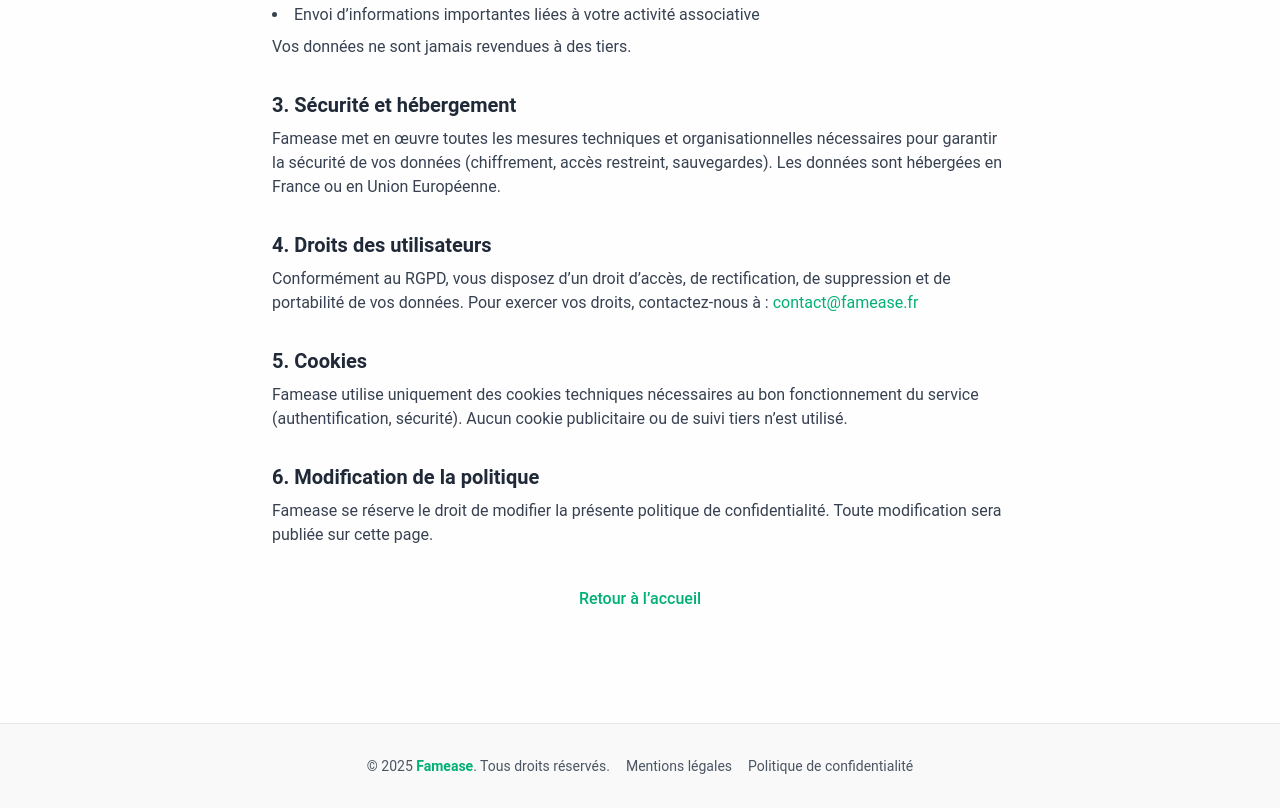
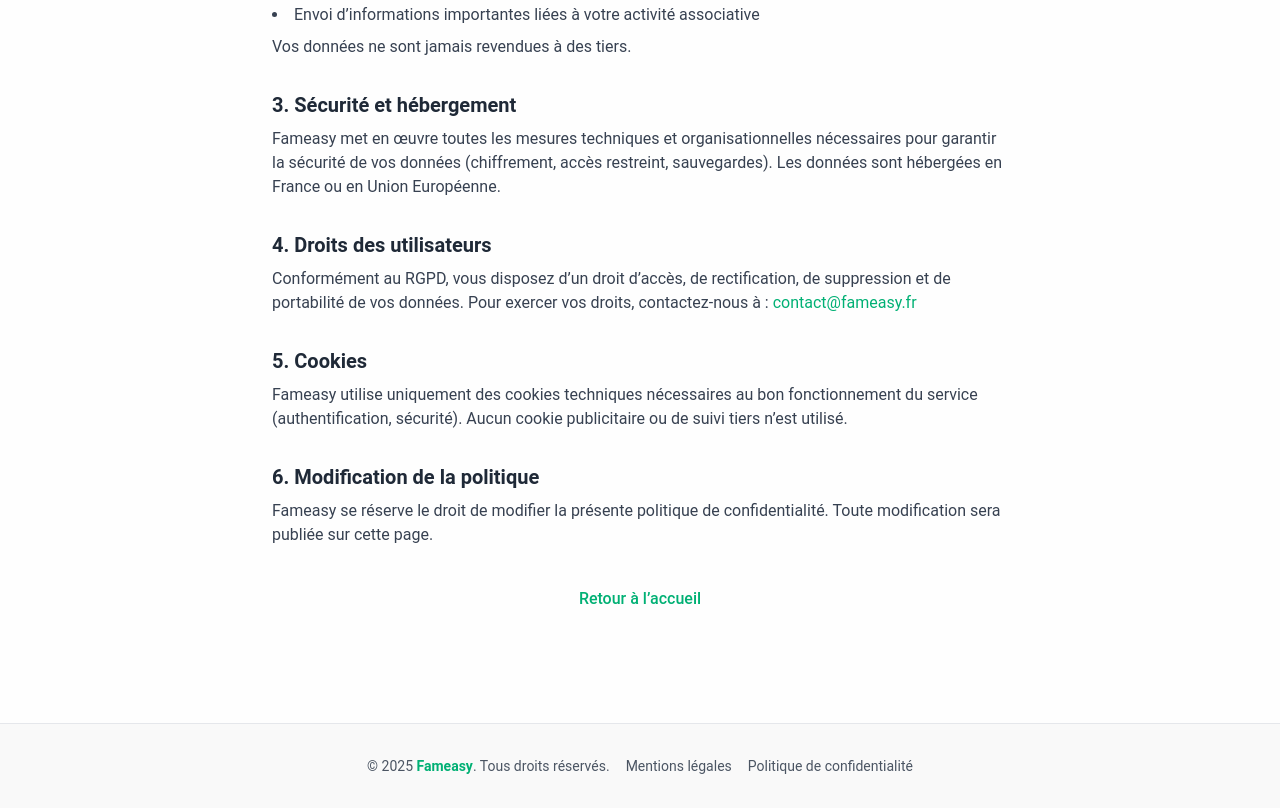
Before and after one commit to fatimaatk/association, a Next.js app: page /politique-confidentialite in a window 1280 px wide. Shown: the part 521-1329 px from the top of the page. Built offline with nearby package versions, Linux system fonts and the light colour scheme.

Commit message:
changement nom

```diff
--- a/app/component/home/ProcessSwiper.tsx
+++ b/app/component/home/ProcessSwiper.tsx
@@ -19,7 +19,7 @@ export default function ProcessSwiper() {
     <section className="w-full bg-[#f9f9f9] py-20 px-4">
       <div className="max-w-6xl mx-auto text-center">
         <h2 className="text-3xl sm:text-4xl font-bold text-[#004d3b] mb-4">
-          Découvrez Famease en 5 étapes
+          Découvrez Fameasy en 5 étapes
         </h2>
 
         <Swiper
--- a/app/component/layout/PublicLayout.tsx
+++ b/app/component/layout/PublicLayout.tsx
@@ -33,7 +33,7 @@ export default function PublicLayout({
       <header className="w-full fixed shadow-sm border-b border-gray-100 bg-white z-50">
         <div className="max-w-7xl mx-auto flex justify-between items-center px-4 py-4">
           <Link href="/" className="flex flex-col pt-2">
-            <Image alt="logo" src={"/FamEase.svg"} width={150} height={50} />
+            <Image alt="logo" src={"/FamEasy.svg"} width={150} height={50} />
             <h1 className="text-gray-500 text-sm mt-2">Gérer. Suivre. Simplifier.</h1>
           </Link>
 
@@ -105,7 +105,7 @@ export default function PublicLayout({
                 </button>
                 <div>
 
-                  <Image alt="logo" src={"/FamEase.svg"} width={150} height={50} />
+                  <Image alt="logo" src={"/FamEasy.svg"} width={150} height={50} />
                   <h1 className="text-gray-500 text-sm mt-2">Gérer. Suivre. Simplifier.</h1>
                 </div>
               </div>
@@ -188,7 +188,7 @@ export default function PublicLayout({
       <footer className="w-full bg-[#f9f9f9] border-t border-gray-200 py-8 px-4 mt-12">
         <div className="max-w-7xl mx-auto flex flex-col sm:flex-row justify-center items-center gap-4 text-sm text-gray-600">
           <div className="flex flex-col sm:flex-row items-center gap-4">
-            <span>© {new Date().getFullYear()} <span className="font-semibold text-[#00B074]">Famease</span>. Tous droits réservés.</span>
+            <span>© {new Date().getFullYear()} <span className="font-semibold text-[#00B074]">Fameasy</span>. Tous droits réservés.</span>
             <div className="flex gap-4">
               <Link href="/mentions-legales" className="hover:text-[#00B074] transition">Mentions légales</Link>
               <Link href="/politique-confidentialite" className="hover:text-[#00B074] transition">Politique de confidentialité</Link>
--- a/app/component/layout/SideBar.tsx
+++ b/app/component/layout/SideBar.tsx
@@ -46,7 +46,7 @@ const Sidebar = () => {
       {/* Mobile Top Bar with fixed logo and burger */}
       <div className="fixed top-0 left-0 w-full bg-white shadow-md z-50 flex items-center justify-between px-4 py-2 md:hidden">
         <Link href="/" className="flex items-center space-x-2">
-          <Image alt="logo" src="/FamEase.svg" width={120} height={40} />
+          <Image alt="logo" src="/FamEasy.svg" width={120} height={40} />
         </Link>
         <button
           onClick={() => setIsOpen(!isOpen)}
@@ -71,7 +71,7 @@ const Sidebar = () => {
         {/* Logo always visible in desktop sidebar */}
         <div className="mb-10 hidden md:flex flex-col">
           <Link href="/">
-            <Image alt="logo" src="/FamEase.svg" width={150} height={50} />
+            <Image alt="logo" src="/FamEasy.svg" width={150} height={50} />
             <h1 className="text-gray-500 text-sm mt-2">Gérer. Suivre. Simplifier.</h1>
           </Link>
         </div>
--- a/app/component/tarif/TarifContent.tsx
+++ b/app/component/tarif/TarifContent.tsx
@@ -108,7 +108,7 @@ export default function TarifContent() {
         <div className="p-6 sm:p-8 md:p-12">
           <div className="flex flex-col md:flex-row items-center justify-between mb-6 sm:mb-8">
             <div className="text-center md:text-left">
-              <Image alt="logo" src="/FamEase.svg" width={120} height={40} className="mx-auto md:mx-0" />
+              <Image alt="logo" src="/FamEasy.svg" width={120} height={40} className="mx-auto md:mx-0" />
               <p className="text-gray-600 text-base sm:text-lg mt-2">La solution tout-en-un</p>
             </div>
             <motion.div
@@ -260,8 +260,8 @@ export default function TarifContent() {
               answer: "Non, le prix affiché est le prix final. Aucun frais supplémentaire ne sera appliqué. Toutes les fonctionnalités sont incluses dans l'abonnement."
             },
             {
-              question: "Comment Famease aide-t-il les bénévoles ?",
-              answer: "Famease automatise les tâches administratives répétitives, permet la gestion collaborative et offre des outils intuitifs pour que les bénévoles puissent se concentrer sur l'essentiel : leur mission associative."
+              question: "Comment Fameasy aide-t-il les bénévoles ?",
+              answer: "Fameasy automatise les tâches administratives répétitives, permet la gestion collaborative et offre des outils intuitifs pour que les bénévoles puissent se concentrer sur l'essentiel : leur mission associative."
             }
           ].map((faq, index) => (
             <motion.div
--- a/app/connexion/page.tsx
+++ b/app/connexion/page.tsx
@@ -51,7 +51,7 @@ export default function ConnexionPage() {
     <PublicLayout>
       <section className="min-h-[80vh] flex items-center justify-center px-2 sm:px-4 animate-fade-up">
         <div className="w-full max-w-md bg-white shadow-md rounded-xl p-6 sm:p-8 mx-auto">
-          <h1 className="text-2xl font-bold text-center text-[#00B074] mb-2">Connexion à Famease</h1>
+          <h1 className="text-2xl font-bold text-center text-[#00B074] mb-2">Connexion à Fameasy</h1>
           <p className="text-center text-gray-600 mb-6">Accédez à votre espace association</p>
           <form className="space-y-5" onSubmit={handleSubmit} autoComplete="on">
             <div>
--- a/app/contact/page.tsx
+++ b/app/contact/page.tsx
@@ -10,7 +10,7 @@ export default function Contact() {
     <PublicLayout>
       <section className="max-w-3xl mx-auto py-16 px-4 animate-fade-up">
         <div className="mb-10 text-center">
-          <h1 className="text-4xl font-extrabold text-[#00B074] mb-2">Contactez l’équipe Famease</h1>
+          <h1 className="text-4xl font-extrabold text-[#00B074] mb-2">Contactez l’équipe Fameasy</h1>
           <p className="text-lg text-gray-600 max-w-2xl mx-auto">
             Une question sur la gestion de votre association ? Un besoin d’assistance ou une suggestion ? Notre équipe vous répond rapidement et avec le sourire !
           </p>
@@ -26,7 +26,7 @@ export default function Contact() {
               <div>
                 <div className="font-semibold text-gray-800">Déjà client ?</div>
                 <div className="text-sm text-gray-600">
-                  Pour une assistance technique rapide, écrivez à <a href="mailto:support@famease.fr" className="text-[#00B074] underline">support@famease.fr</a>
+                  Pour une assistance technique rapide, écrivez à <a href="mailto:support@fameasy.fr" className="text-[#00B074] underline">support@fameasy.fr</a>
                 </div>
               </div>
             </div>
--- a/app/layout.tsx
+++ b/app/layout.tsx
@@ -14,11 +14,11 @@ const geistMono = Geist_Mono({
 });
 
 export const metadata: Metadata = {
-  title: "FamEase",
-  authors: [{ name: "FamEase" }],
-  creator: "FamEase",
+  title: "FamEasy",
+  authors: [{ name: "FamEasy" }],
+  creator: "FamEasy",
   keywords: [
-    "FamEase",
+    "FamEasy",
     "Famille",
     "Gestion",
     "Suivi",
--- a/app/mentions-legales/page.tsx
+++ b/app/mentions-legales/page.tsx
@@ -10,9 +10,9 @@ export default function MentionsLegales() {
           <div>
             <h2 className="text-xl font-semibold text-gray-800 mb-2">Éditeur du site</h2>
             <p>
-              <span className="font-semibold">Famease</span><br />
+              <span className="font-semibold">Fameasy</span><br />
               Solution SaaS de gestion d’associations familiales, sportives et culturelles.<br />
-              Email : <a href="mailto:contact@famease.fr" className="text-[#00B074] hover:underline">contact@famease.fr</a>
+              Email : <a href="mailto:contact@fameasy.fr" className="text-[#00B074] hover:underline">contact@fameasy.fr</a>
             </p>
           </div>
 
@@ -28,28 +28,28 @@ export default function MentionsLegales() {
           <div>
             <h2 className="text-xl font-semibold text-gray-800 mb-2">Responsable de la publication</h2>
             <p>
-              Famease – contact@famease.fr
+              Fameasy – contact@fameasy.fr
             </p>
           </div>
 
           <div>
             <h2 className="text-xl font-semibold text-gray-800 mb-2">Propriété intellectuelle</h2>
             <p>
-              L’ensemble du contenu du site Famease (textes, images, logos, icônes, logiciels, etc.) est protégé par le droit d’auteur. Toute reproduction, représentation, modification, publication, adaptation de tout ou partie des éléments du site, quel que soit le moyen ou le procédé utilisé, est interdite sans l’autorisation écrite préalable de Famease.
+              L’ensemble du contenu du site Fameasy (textes, images, logos, icônes, logiciels, etc.) est protégé par le droit d’auteur. Toute reproduction, représentation, modification, publication, adaptation de tout ou partie des éléments du site, quel que soit le moyen ou le procédé utilisé, est interdite sans l’autorisation écrite préalable de Fameasy.
             </p>
           </div>
 
           <div>
             <h2 className="text-xl font-semibold text-gray-800 mb-2">Données personnelles</h2>
             <p>
-              Famease s’engage à respecter la confidentialité des données personnelles collectées et à les traiter dans le respect du RGPD. Pour en savoir plus, consultez notre <a href="/politique-confidentialite" className="text-[#00B074] hover:underline">politique de confidentialité</a>.
+              Fameasy s’engage à respecter la confidentialité des données personnelles collectées et à les traiter dans le respect du RGPD. Pour en savoir plus, consultez notre <a href="/politique-confidentialite" className="text-[#00B074] hover:underline">politique de confidentialité</a>.
             </p>
           </div>
 
           <div>
             <h2 className="text-xl font-semibold text-gray-800 mb-2">Contact</h2>
             <p>
-              Pour toute question concernant les mentions légales du site Famease, vous pouvez nous écrire à <a href="mailto:contact@famease.fr" className="text-[#00B074] hover:underline">contact@famease.fr</a>.
+              Pour toute question concernant les mentions légales du site Fameasy, vous pouvez nous écrire à <a href="mailto:contact@fameasy.fr" className="text-[#00B074] hover:underline">contact@fameasy.fr</a>.
             </p>
           </div>
         </div>
--- a/app/page.tsx
+++ b/app/page.tsx
@@ -18,7 +18,7 @@ export default async function HomePage() {
               La solution tout-en-un pour les associations
             </p>
             <h1 className="text-4xl sm:text-5xl font-bold leading-tight text-[#004d3b]">
-              Simplifiez la gestion de votre association avec <span className="text-[#00B074]">Famease</span>
+              Simplifiez la gestion de votre association avec <span className="text-[#00B074]">Fameasy</span>
             </h1>
             <ul className="mt-6 text-gray-700 text-lg space-y-2">
               <li>Gérez familles & cotisations sans effort</li>
@@ -54,14 +54,14 @@ export default async function HomePage() {
           <div className="max-w-7xl mx-auto px-4 flex flex-col items-center">
             <h2 className="text-3xl sm:text-4xl font-bold text-[#004d3b] mb-4">Ils nous font confiance</h2>
             <p className="text-gray-700 max-w-2xl mx-auto mb-10 sm:text-center">
-              Découvrez comment Famease aide les associations à gagner du temps et à se concentrer sur l&apos;essentiel : leurs adhérents.
+              Découvrez comment Fameasy aide les associations à gagner du temps et à se concentrer sur l&apos;essentiel : leurs adhérents.
             </p>
             <div className="grid sm:grid-cols-2 lg:grid-cols-3 gap-6">
               {[
                 {
                   name: "Sophie Martin",
                   role: "Présidente - Union Club",
-                  review: "Nous avons complètement abandonné Excel. Famease est intuitif, rapide et parfaitement adapté à nos besoins.",
+                  review: "Nous avons complètement abandonné Excel. Fameasy est intuitif, rapide et parfaitement adapté à nos besoins.",
                 },
                 {
                   name: "Karim Benali",
--- a/app/politique-confidentialite/page.tsx
+++ b/app/politique-confidentialite/page.tsx
@@ -12,7 +12,7 @@ export default function PolitiqueConfidentialite() {
         </h1>
 
         <p className="mb-8 text-gray-700 text-base text-center">
-          Famease s’engage à protéger la vie privée de ses utilisateurs et la confidentialité de leurs données personnelles, conformément au RGPD.
+          Fameasy s’engage à protéger la vie privée de ses utilisateurs et la confidentialité de leurs données personnelles, conformément au RGPD.
         </p>
 
         <div className="space-y-8 text-gray-700 text-base">
@@ -36,7 +36,7 @@ export default function PolitiqueConfidentialite() {
           <div>
             <h2 className="text-xl font-semibold text-gray-800 mb-2">3. Sécurité et hébergement</h2>
             <p>
-              Famease met en œuvre toutes les mesures techniques et organisationnelles nécessaires pour garantir la sécurité de vos données (chiffrement, accès restreint, sauvegardes). Les données sont hébergées en France ou en Union Européenne.
+              Fameasy met en œuvre toutes les mesures techniques et organisationnelles nécessaires pour garantir la sécurité de vos données (chiffrement, accès restreint, sauvegardes). Les données sont hébergées en France ou en Union Européenne.
             </p>
           </div>
 
@@ -44,21 +44,21 @@ export default function PolitiqueConfidentialite() {
             <h2 className="text-xl font-semibold text-gray-800 mb-2">4. Droits des utilisateurs</h2>
             <p>
               Conformément au RGPD, vous disposez d’un droit d’accès, de rectification, de suppression et de portabilité de vos données. Pour exercer vos droits, contactez-nous à :{" "}
-              <a href="mailto:contact@famease.fr" className="text-[#00B074] hover:underline">contact@famease.fr</a>
+              <a href="mailto:contact@fameasy.fr" className="text-[#00B074] hover:underline">contact@fameasy.fr</a>
             </p>
           </div>
 
           <div>
             <h2 className="text-xl font-semibold text-gray-800 mb-2">5. Cookies</h2>
             <p>
-              Famease utilise uniquement des cookies techniques nécessaires au bon fonctionnement du service (authentification, sécurité). Aucun cookie publicitaire ou de suivi tiers n’est utilisé.
+              Fameasy utilise uniquement des cookies techniques nécessaires au bon fonctionnement du service (authentification, sécurité). Aucun cookie publicitaire ou de suivi tiers n’est utilisé.
             </p>
           </div>
 
           <div>
             <h2 className="text-xl font-semibold text-gray-800 mb-2">6. Modification de la politique</h2>
             <p>
-              Famease se réserve le droit de modifier la présente politique de confidentialité. Toute modification sera publiée sur cette page.
+              Fameasy se réserve le droit de modifier la présente politique de confidentialité. Toute modification sera publiée sur cette page.
             </p>
           </div>
         </div>
```
Also changed, not shown: app/a-propos/page.tsx (+5 -5 lines), public/FamEasy.svg (renamed from public/FamEase.svg).
